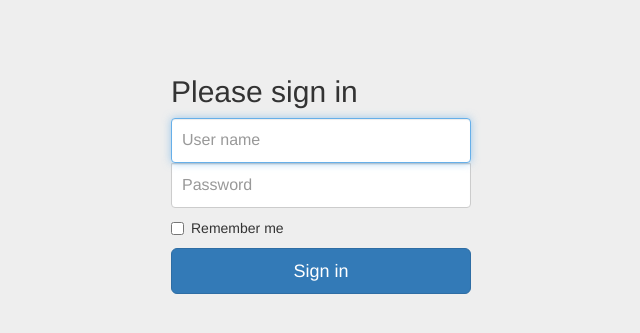
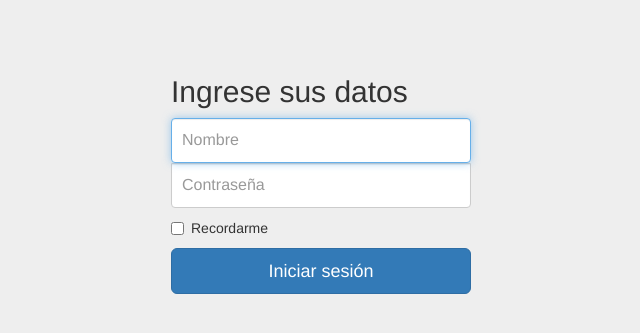
Before and after one commit to CristhianJBD/ProyectoIS2, a Django app: page / in a window 1280 px wide. Shown: the top 333 px of the page, without its empty margins (319-959 px from the left). Run offline with Django 3.2, Linux system fonts and the light colour scheme; some libraries are stand-ins or nearby versions.

Commit message:
Modificacion de los templates
Edicion de los campos del formulario

Signed-off-by: Ferbri <ferbri10@gmail.com>

```diff
--- a/is2/autenticacion/templates/autenticacion/base.html
+++ b/is2/autenticacion/templates/autenticacion/base.html
@@ -8,7 +8,7 @@
     <meta name="description" content="">
     <meta name="author" content="">
 
-    <title>Signin Template for Bootstrap</title>
+    <title>Inicio de sesión</title>
 
     <link rel="stylesheet" href="https://maxcdn.bootstrapcdn.com/bootstrap/3.3.6/css/bootstrap.min.css" integrity="sha384-1q8mTJOASx8j1Au+a5WDVnPi2lkFfwwEAa8hDDdjZlpLegxhjVME1fgjWPGmkzs7" crossorigin="anonymous">
 
--- a/is2/autenticacion/templates/autenticacion/invalid.html
+++ b/is2/autenticacion/templates/autenticacion/invalid.html
@@ -2,7 +2,7 @@
 
 {% block content %}
 
-   <h2> Your login details are invalid!</h2>
-    <p>Click <a href='/login/'>here</a> to login again.</p>
+   <h2 style="text-align: center;"> Tus datos son inválidos!</h2>
+    <p style="text-align: center;">Click <a href='/login/'>here</a> reingresar tus datos.</p>
 
 {% endblock %}
--- a/is2/autenticacion/templates/autenticacion/loggedin.html
+++ b/is2/autenticacion/templates/autenticacion/loggedin.html
@@ -2,7 +2,7 @@
 
 {% block content %}
 
-   <h2> Hi {{ full_name }} you are now Logged in!</h2>
-    <p>Click <a href='/logout/'>here</a> to logout.</p>
+   <h2 style="text-align: center";> Bienvenido {{ full_name }}, estás dentro del sistema!</h2>
+    <p style="text-align: center";>Click <a href='/logout/'>here</a> para finalizar sesión.</p>
 
 {% endblock %}
--- a/is2/autenticacion/templates/autenticacion/login_view.html
+++ b/is2/autenticacion/templates/autenticacion/login_view.html
@@ -10,17 +10,17 @@
       {% endif %}
 
       <form action="/auth_view/" method="post" class="form-signin"> {% csrf_token %}
-        <h2 class="form-signin-heading">Please sign in</h2>
-        <label for="username" class="sr-only">User name</label>
-        <input type="text" name="username" id="username" class="form-control" placeholder="User name" required autofocus>
-        <label for="password" class="sr-only">Password</label>
-        <input type="password" name="password" id="password" class="form-control" placeholder="Password" required>
+        <h2 class="form-signin-heading">Ingrese sus datos</h2>
+        <label for="username" class="sr-only">Nombre</label>
+        <input type="text" name="username" id="username" class="form-control" placeholder="Nombre" required autofocus>
+        <label for="password" class="sr-only">Contraseña</label>
+        <input type="password" name="password" id="password" class="form-control" placeholder="Contraseña" required>
         <div class="checkbox">
           <label>
-            <input type="checkbox" value="remember-me"> Remember me
+            <input type="checkbox" value="remember-me"> Recordarme
           </label>
         </div>
-        <button class="btn btn-lg btn-primary btn-block" type="submit">Sign in</button>
+        <button class="btn btn-lg btn-primary btn-block" type="submit">Iniciar sesión</button>
       </form>
 
     </div> <!-- /container -->
```
